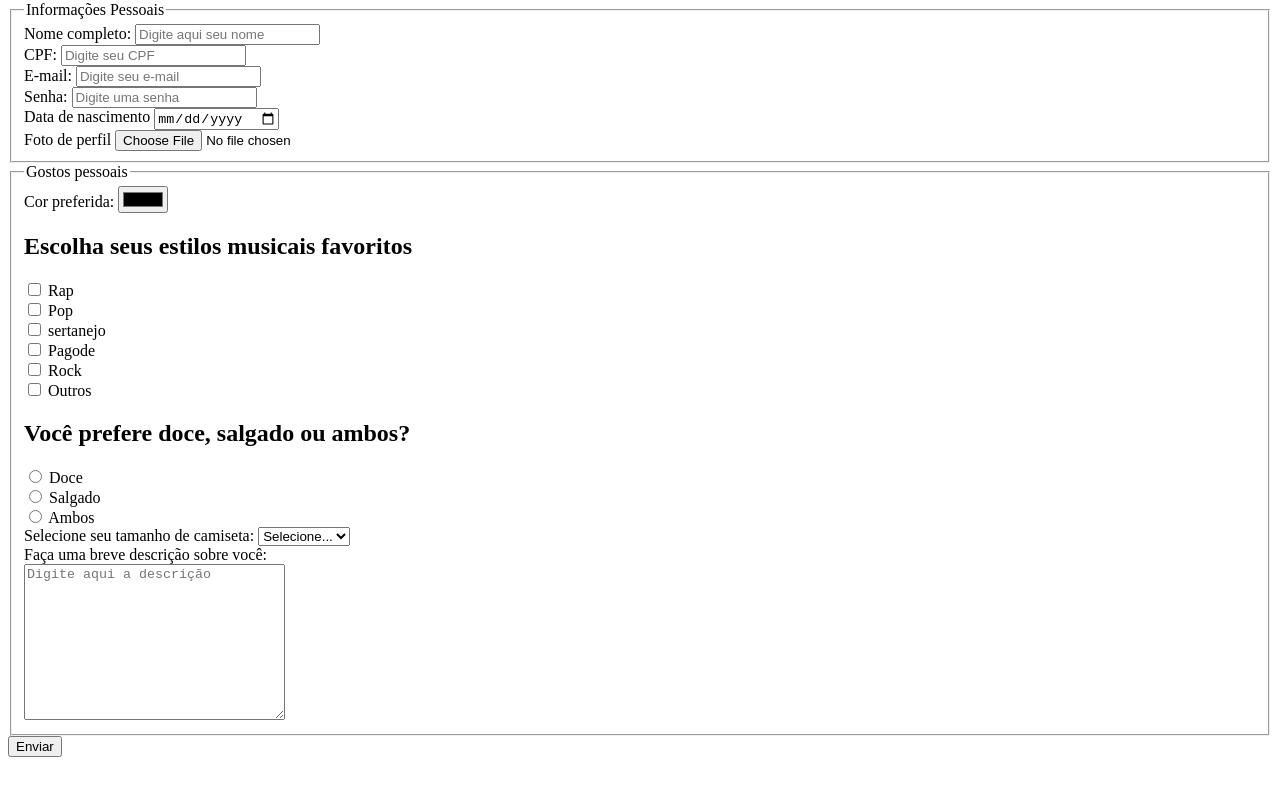
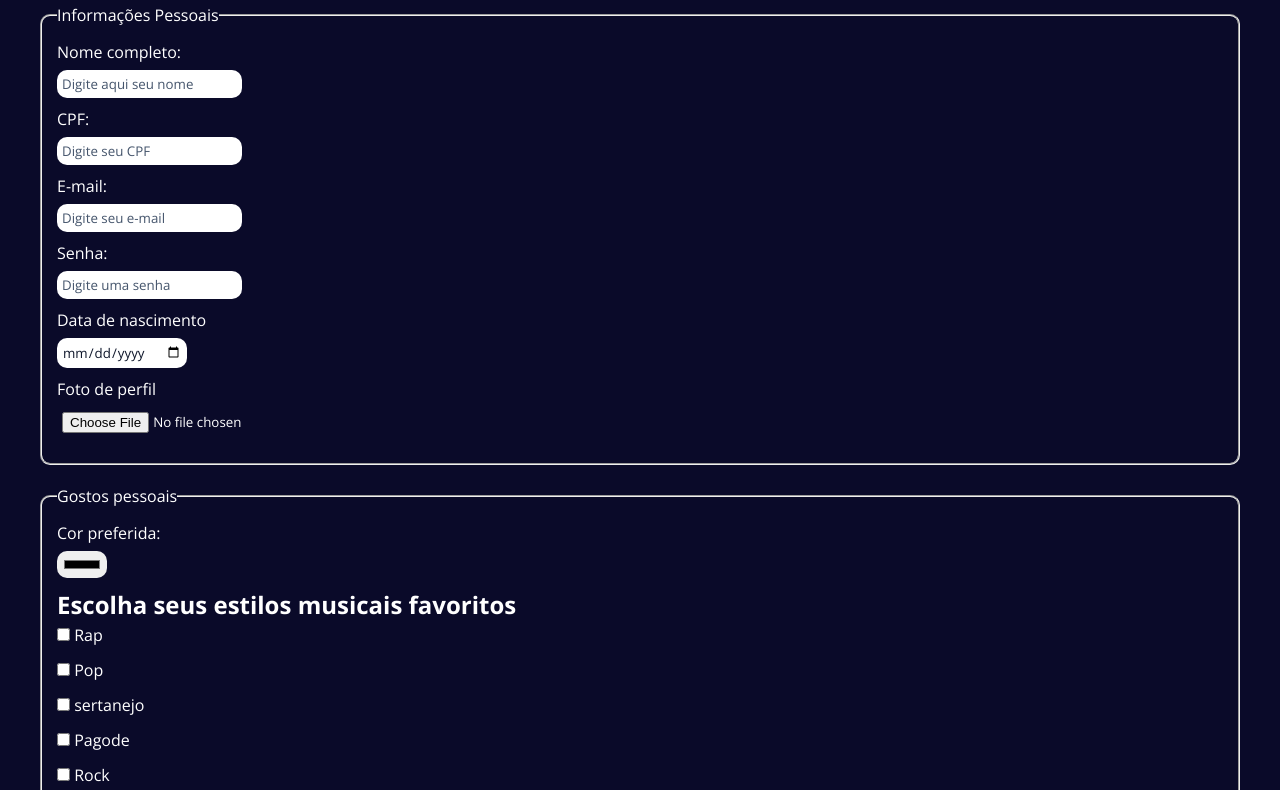
Before and after one commit to araujotheus/formulario, a plain HTML site: page index.html in a window 1280 px wide. Shown: the part 79-869 px from the top of the page. Before the commit the page ends 844 px from the top, so only its background shows below. Drawn offline with nearby package versions, Linux system fonts and the light colour scheme.

Commit message:
acho que foi a ultima alteração, tinha esquecido da fonte

```diff
--- a/index.html
+++ b/index.html
@@ -1,10 +1,14 @@
-<!DOCTYPE html>
+<!doctype html>
 <html lang="pt-br">
+
 <head>
-    <meta charset="UTF-8">
-    <meta name="viewport" content="width=device-width, initial-scale=1.0">
-    <title>Formulário de Cadastro</title>
-    <link href='/style.css' rel='stylesheet'>
+  <meta charset="UTF-8" />
+  <meta name="viewport" content="width=device-width, initial-scale=1.0" />
+  <title>Formulário de Cadastro</title>
+  <link href='/style.css' rel='stylesheet'>
+  <link rel="preconnect" href="https://fonts.googleapis.com">
+  <link rel="preconnect" href="https://fonts.gstatic.com" crossorigin>
+  <link href="https://fonts.googleapis.com/css2?family=Open+Sans:ital,wght@0,300..800;1,300..800&display=swap" rel="stylesheet">
 </head>
 
 <body>
--- a/style.css
+++ b/style.css
@@ -0,0 +1,68 @@
+
+* {
+    padding: 0;
+    margin: 0;
+    box-sizing: border-box;
+    font-family: "Open Sans", sans-serif;
+}
+
+:root {
+    font-size: 62.5%;
+}
+
+
+#page {
+    max-width: 120rem;
+    margin-inline: auto;
+}
+
+
+body {
+    font-size: 1.6rem;
+    background: oklch(16.898% 0.06163 277.546);
+    color: #fff;
+}
+
+header {
+    padding-block: 2rem;
+    text-align: center;
+}
+
+fieldset {
+    padding: 1.5rem;
+    margin-bottom: 2rem;
+    border-radius: 1rem;
+
+    input {
+        display: block;
+        margin-top: .7rem;
+        padding: .5rem;
+        border-radius: 1rem;
+        border: none;
+        color: oklch(20.8% 0.042 265.755); /*muda a cor aq*/
+    }
+
+    input:focus {
+        outline: 2px solid oklch(12.9% 0.042 264.695); /*muda a cor aq*/
+
+
+    }
+
+    input::placeholder {
+        color: oklch(44.6% 0.043 257.281); /*muda a cor aq*/
+
+    }
+
+    div {
+        margin-bottom: 1rem;
+    }
+
+    input[type=file]{
+        color: #fff;
+    }
+
+    input[type=checkbox],
+    input[type=radio]{
+        display: inline-block;
+        outline: none;
+    }
```
